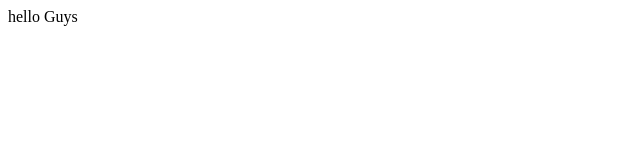
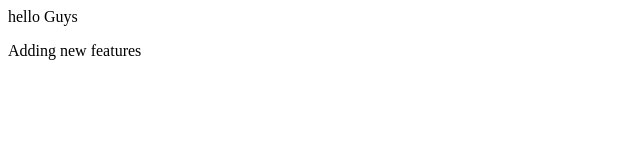
Before and after one commit to mddanish9155/localrepo, a plain HTML site: page index.html in a window 1280 px wide. Shown: the whole page, without its empty margins (0-640 px from the left). Drawn offline with Linux system fonts and the light colour scheme.

Commit message:
new paragraph

```diff
--- a/index.html
+++ b/index.html
@@ -1,3 +1,7 @@
 <p>
     hello Guys
 </p>
+
+<p>
+    Adding new features
+</p>
```
